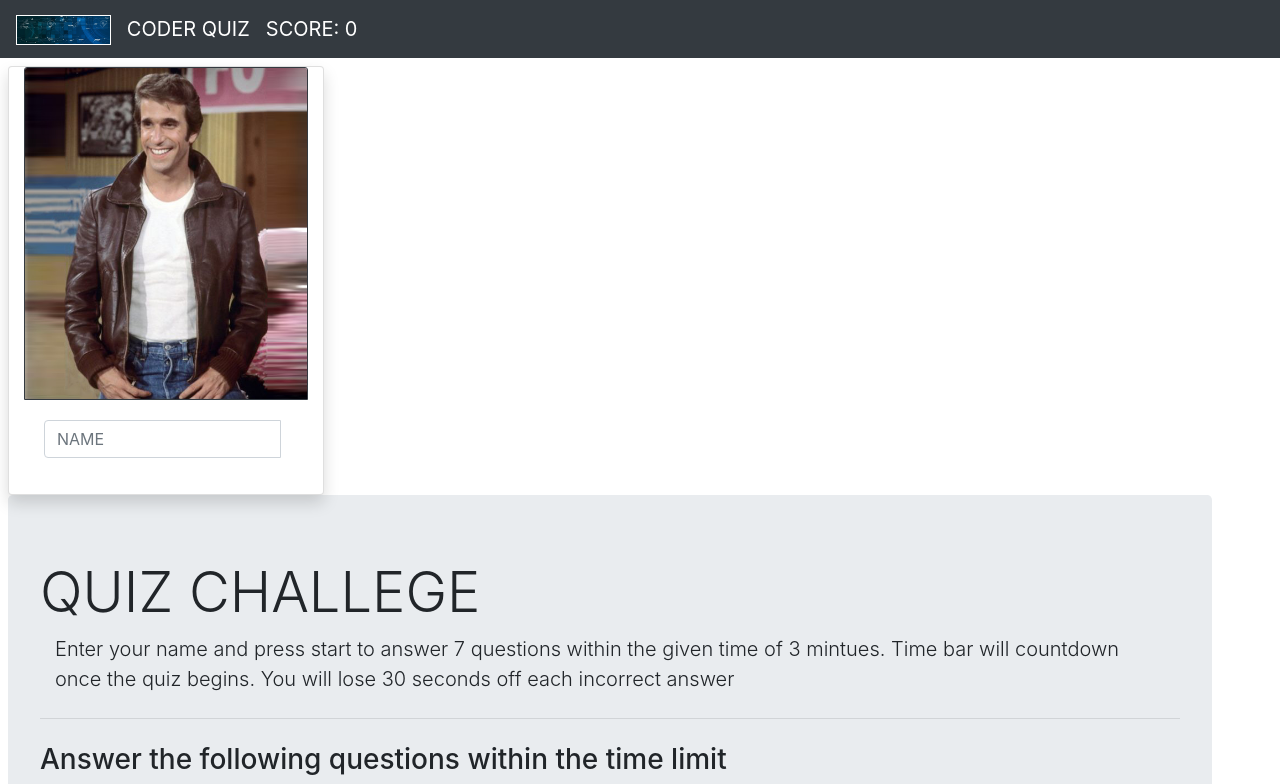
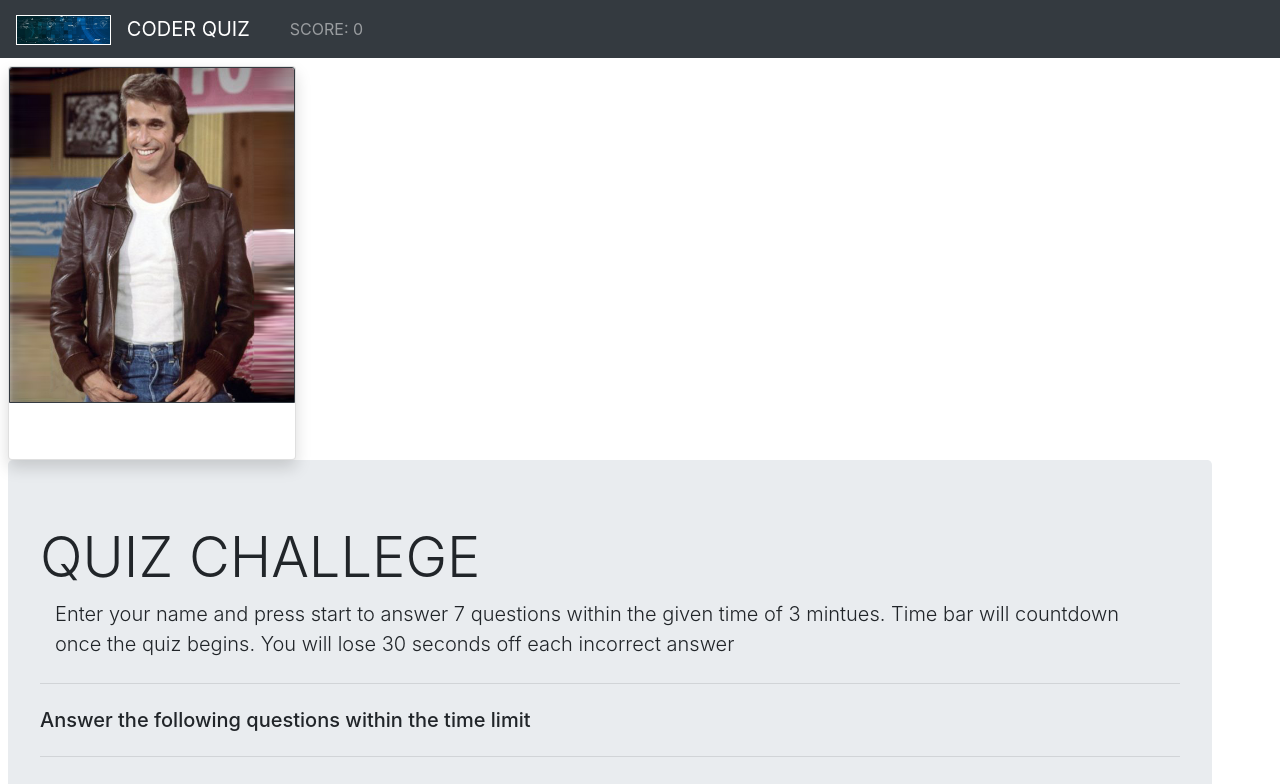
Before and after one commit to trilambda122/hw4-quiz, a plain HTML site: page index.html in a window 1280 px wide. Both pictures are taken after a click on the button "START". Shown: the top 784 px of the page. Drawn offline with nearby package versions, Linux system fonts and the light colour scheme.

Commit message:
updates to layout

```diff
--- a/index.html
+++ b/index.html
@@ -17,21 +17,24 @@
         </a>
         <a class="navbar-brand" href="index.html" id="name">CODER QUIZ</a>
 
-        <!-- <button type="button" class="navbar-toggler" data-toggle="collapse" data-target="#navbarCollapse">
-            <span class="navbar-toggler-icon"></span>
-        </button> -->
-        <a class="navbar-brand" href="index.html" id="nav-score">SCORE: </a>
-        <div class="collapse navbar-collapse" id="navbarCollapse">
-            <div class="navbar-nav">
-
-            </div>
+        <div class="collapse navbar-collapse" id="navbarSupportedContent">
+            <ul class="navbar-nav mr-auto">
+                <li class="nav-item active">
+                    <a class="nav-link" href="#" id="nav-name"><span class="sr-only">(current)</span></a>
+                </li>
+                <li class="nav-item">
+                    <a class="nav-link" href="#" id="nav-score"></a>
+                </li>
+            </ul>
 
     </nav>
+
+
     <div class="row m-2">
 
         <!-- ADD PLAYER CARD-->
 
-        <div class="card col-md-3 w-10 mr-2 shadow" style="width: 18rem;">
+        <div class="card  w-10 mr-2 shadow" style="width: 18rem;">
             <img src="the_fonz.jpg" class="card-img-top border border-dark" id="card-image" alt="...">
             <div class="card-body mr-2">
 
@@ -46,7 +49,8 @@
             </div>
         </div>
 
-        <div id="quiz-area " class="jumbotron ">
+        <div id="quiz-area " class="jumbotron">
+
             <h3 class="display-4" id="text-header">QUIZ CHALLEGE</h3>
             <div class="container">
                 <p class="lead" id="instructions">Enter your name and press start to answer 7 questions within the given time of 3 mintues. Time bar will countdown once the quiz begins. You will lose 30 seconds off each incorrect answer</p>
@@ -58,7 +62,7 @@
 
 
 
-            <h3 id="message-board">Answer the following questions within the time limit</h3>
+            <h5 id="message-board">Answer the following questions within the time limit</h5>
             <hr class="my-4 ">
             <!-- PROGRESS BAR -->
             <div class="container" id="time-container">
@@ -75,7 +79,7 @@
 
             <!-- TITLE -->
             <div class="container m-4">
-                <p id="question-text"></p>
+                <h3 id="question-text"></h3>
                 <div class="btn-group" role="group" aria-label="answer choices" id="answer-buttons-area"></div>
             </div>
 
--- a/script.js
+++ b/script.js
@@ -3,6 +3,7 @@ console.log("HOWDY!");
 
 // VAR declorations for page objects
 var textHeaderElement = document.querySelector('#text-header');
+var navbarNameElement = document.querySelector('#nav-name')
 var startButtonElement = document.querySelector('#start_btn');
 var questionElement = document.querySelector("#question-text");
 var buttonAreaElement = document.querySelector("#answer-buttons-area");
@@ -34,14 +35,16 @@ startButtonElement.addEventListener('click', function(event) {
     // remove the start button and the text-header from the DOM  when the quiz starts
     localStorage.clear();
     playerName = nameInputElement.value;
+    playerName = playerName.toUpperCase();
     checkName(playerName);
 
     localStorage.setItem("PLAYER NAME", playerName);
     localStorage.setItem("SCORE", score);
 
     document.querySelector('#start_btn').remove()
-        // document.querySelector('#text-header').innerText = "";
-        // document.querySelector('#text-header').remove();
+    nameInputElement.remove();
+    // document.querySelector('#text-header').innerText = "";
+    // document.querySelector('#text-header').remove();
     setScore(score);
     setQuestion(questionNumber);
     startTimer();
@@ -187,6 +190,7 @@ function checkName(name) {
         alert("please enter a name!");
         location.reload();
     }
+    navbarNameElement.innerText = playerName;
 }
 
 function checkEndOfQuestions(number) {
@@ -212,7 +216,7 @@ function endQuiz() {
     localStorage.setItem('SCORE', score)
     textHeaderElement.innerText = "GAME OVER";
     instructionsElement.innerText = "Refresh the page to try again";
-    messageBaordElement.innerText = playerName + " Your Score was: " + score;
+    messageBaordElement.innerText = playerName + "!" + " Your Score was: " + score;
     questionElement.innerText = "";
 
 
```
